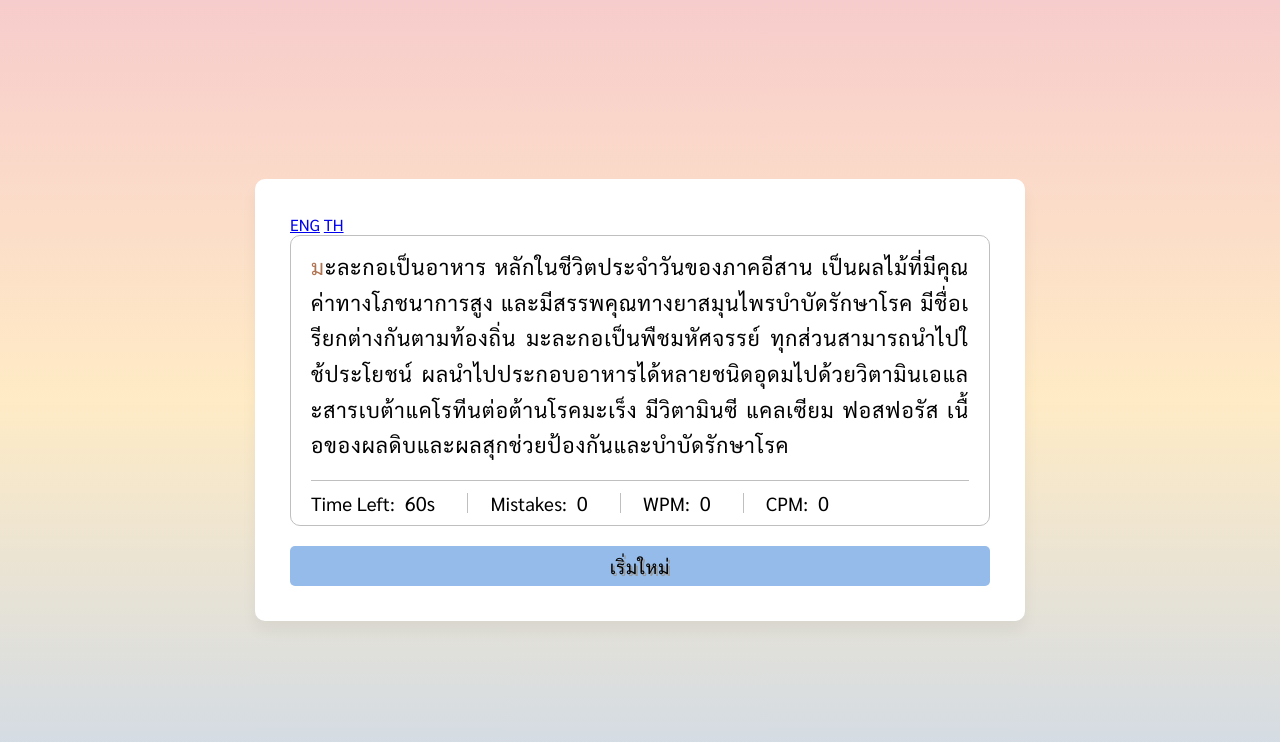
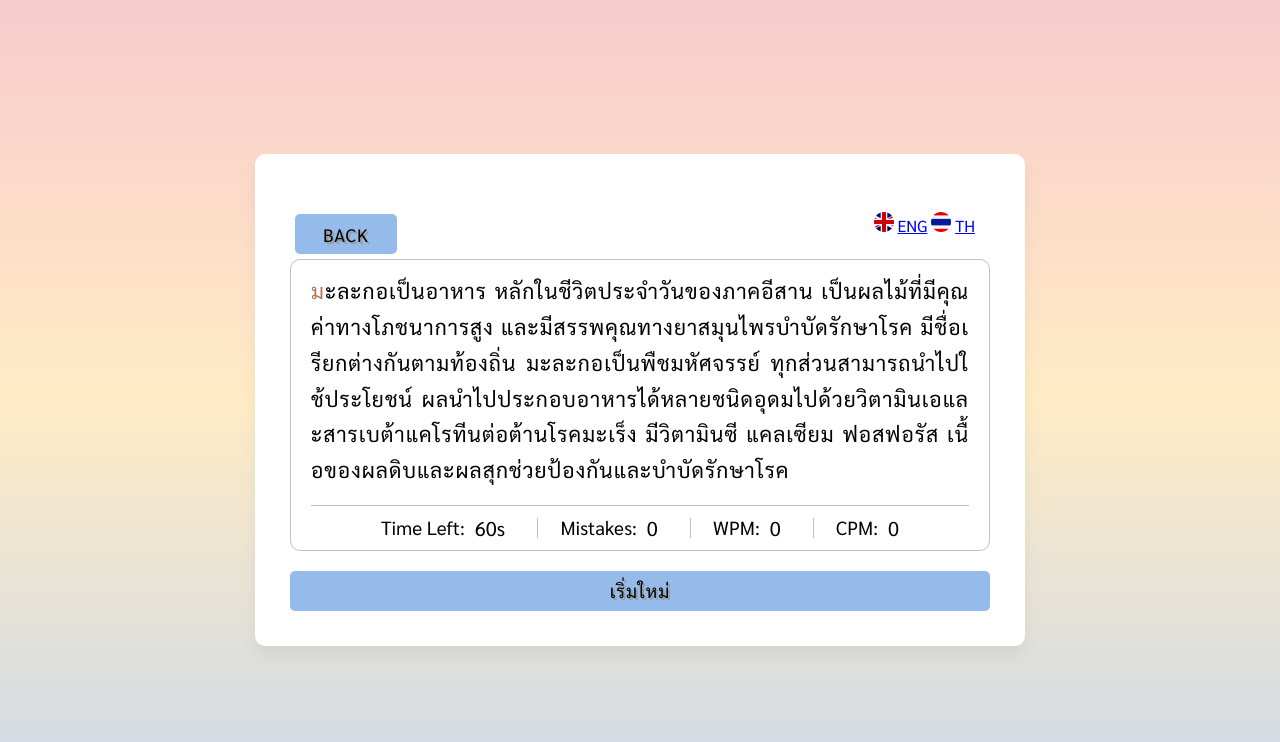
Before and after one commit to 6410110082/SpeedType_java, a plain HTML site: page SpeedType_java/thai-page.html in a window 1280 px wide. Drawn offline with Linux system fonts and the light colour scheme; files whose address does not match are found by name.

Commit message:
add button; justify result

```diff
--- a/SpeedType_java/style.css
+++ b/SpeedType_java/style.css
@@ -91,7 +91,7 @@ body{
   padding: 12px 0;
   flex-wrap: wrap;
   align-items: center;
-  justify-content: space-between;
+  justify-content: space-around;
   border-top: 1px solid #bfbfbf;
 }
 .content button{
@@ -123,6 +123,7 @@ body{
   align-items: center;
   width: calc(100% - 140px);
   justify-content: space-between;
+  text-align: center;
 }
 .result-details li{
   display: flex;
@@ -208,13 +209,11 @@ li:not(:first-child) span{
     blink-caret .75s step-end infinite;
 }
 
-/* The typing effect */
 @keyframes typing {
   from { width: 0 }
   to { width: 100% }
 }
 
-/* The typewriter cursor effect */
 @keyframes blink-caret {
   from, to { border-color: transparent }
   50% { border-color: rgb(0, 0, 0); }
@@ -236,3 +235,23 @@ li:not(:first-child) span{
   background: #d17575;
 }
 .btns:hover button{opacity: 0.6}
+
+.btns{
+  margin-top: 20px;
+}
+.btn button{
+  height: 40px;
+   width: 100%;
+   border-radius: 5px;
+   border: none;
+   color: #000000;
+   font-size: 18px;
+   font-weight: 500;
+   letter-spacing: 1px;
+   cursor: pointer;
+   transition: all 0.3s ease;
+   background: rgba(148,187,233,1);
+   text-shadow: 2px 2px #989898;
+  margin-top: 20px;
+}
+.btn:hover button{opacity: 0.6}
--- a/SpeedType_java/thai-page.html
+++ b/SpeedType_java/thai-page.html
@@ -7,10 +7,19 @@
   <body>
     <div class="wrapper">
       <nav>
-        <ul>
+        <div style="display: flex; align-items: center;margin: 5px;padding-right: 10px;  justify-content: space-between;">
+          <div class="btn" style="width:15%">
+            <a href="index.html">
+            <button>BACK</button>
+            </a>
+            </div>
+          <ul>
+          <img style="height: 20px;" src="C:\aazainy\coe\240-229\my-project\SpeedType_java\SpeedType_java\js\images\eng.png"/>
           <a href="eng-page.html">ENG</a>
+          <img style="height: 20px;" src="C:\aazainy\coe\240-229\my-project\SpeedType_java\SpeedType_java\js\images\thai.png"/>
           <a href="thai-page.html">TH</a>
         </ul>
+        </div>
       </nav>
       <input type="text" class="input-field">
       <div class="text-magin">
```
Also changed, not shown: SpeedType_java/eng-page.html (+7 -2 lines).
